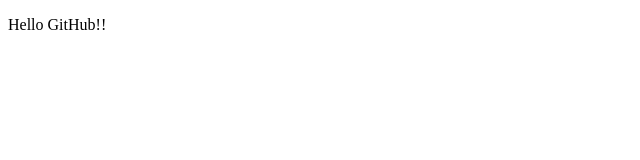
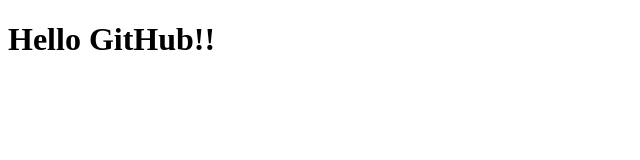
Before and after one commit to maashi/test, a plain HTML site: page index.html in a window 1280 px wide. Shown: the whole page, without its empty margins (0-640 px from the left). Drawn offline with Linux system fonts and the light colour scheme.

Commit message:
Update index.html

```diff
--- a/index.html
+++ b/index.html
@@ -6,6 +6,6 @@
         <title>HelloGitHub</title>
     </head>
     <body>
-      <p>Hello GitHub!!</p>
+      <h1>Hello GitHub!!</h1>
     </body>
 </html>
```
